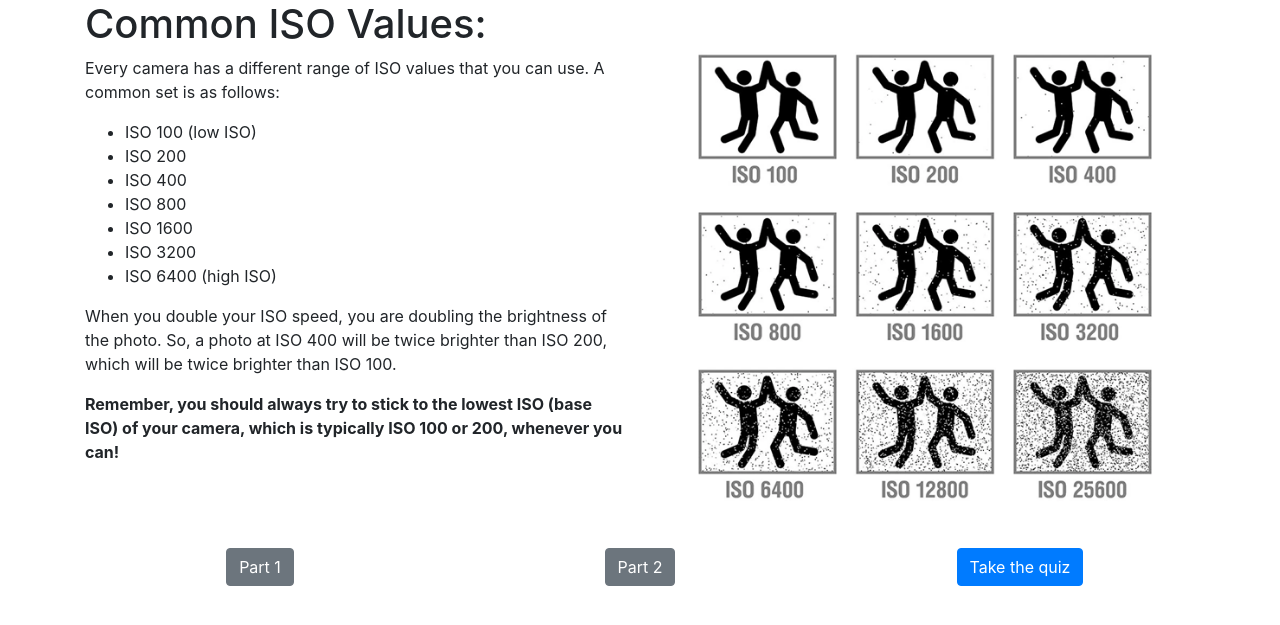
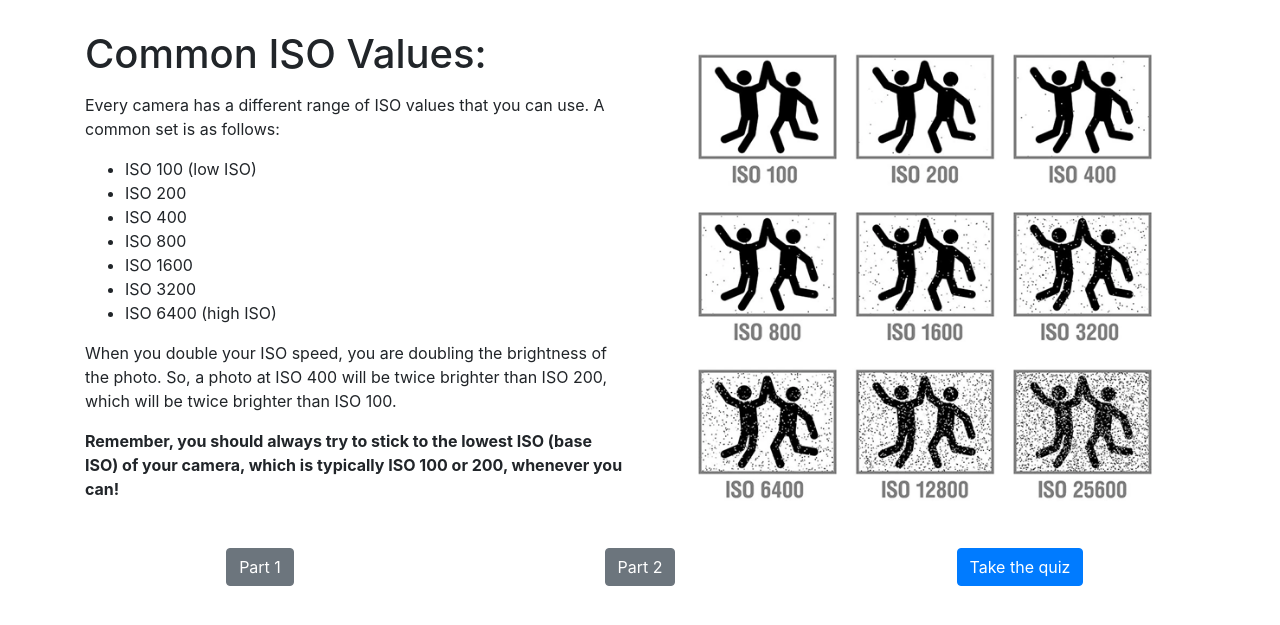
Before and after one commit to YYwang14/UI-Technical-Prototype, a Flask app: page /iso3 in a window 1280 px wide. Shown: the part 56-681 px from the top of the page. Run offline with Flask 3, Linux system fonts and the light colour scheme; some libraries are stand-ins or nearby versions.

Commit message:
Update iso3.html

```diff
--- a/templates/iso3.html
+++ b/templates/iso3.html
@@ -6,8 +6,8 @@
 <div class="container">
     <div class="row">
         <!-- Left column for text content -->
-        <div class="col-lg-6">
-            <h1>Common ISO Values:</h1>
+        <div class="col-lg-6" style="margin-top: 30px;">
+            <h1 style="margin-bottom: 15px;">Common ISO Values:</h1>
             <p>Every camera has a different range of ISO values that you can use. A common set is as follows:</p>
             <ul>
                 <li>ISO 100 (low ISO)</li>
```
